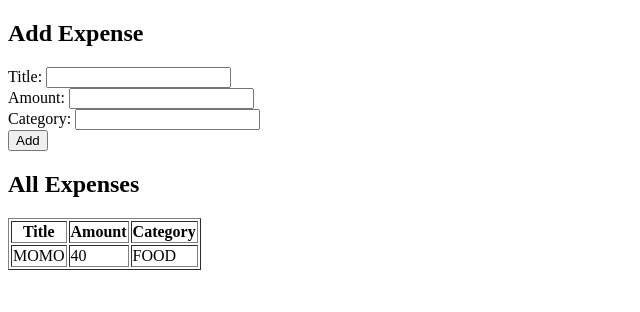
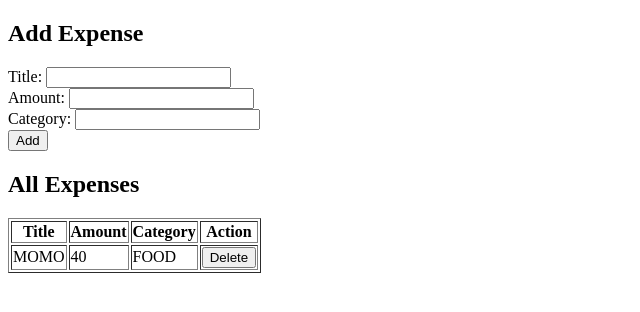
Before and after one commit to Smzzzu/expense-tracker-flask, a Flask app: page / in a window 1280 px wide. Shown: the top 312 px of the page, without its empty margins (0-640 px from the left). Run offline with Flask 3, Linux system fonts and the light colour scheme.

Commit message:
Update index.html

```diff
--- a/templates/index.html
+++ b/templates/index.html
@@ -13,17 +13,25 @@
     </form>
 
   <h2>All Expenses</h2>
+
 <table border="1">
   <tr>
     <th>Title</th>
     <th>Amount</th>
     <th>Category</th>
+    <th>Action</th>
   </tr>
+
   {% for e in expenses %}
   <tr>
     <td>{{ e[0] }}</td>
     <td>{{ e[1] }}</td>
     <td>{{ e[2] }}</td>
+    <td>
+      <form action="/delete/{{ loop.index0 }}" method="post">
+        <button type="submit">Delete</button>
+      </form>
+    </td>
   </tr>
   {% endfor %}
 </table>
```
Lines whose indentation alone changed are shown as unchanged.
